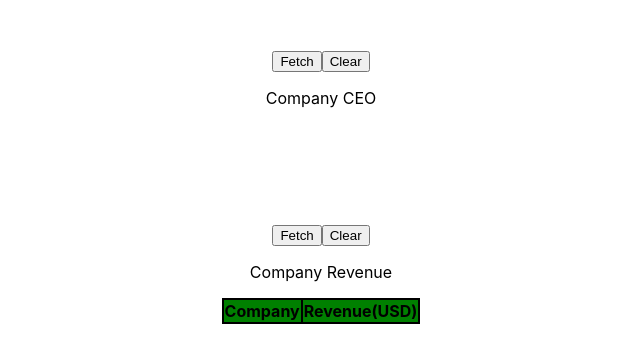
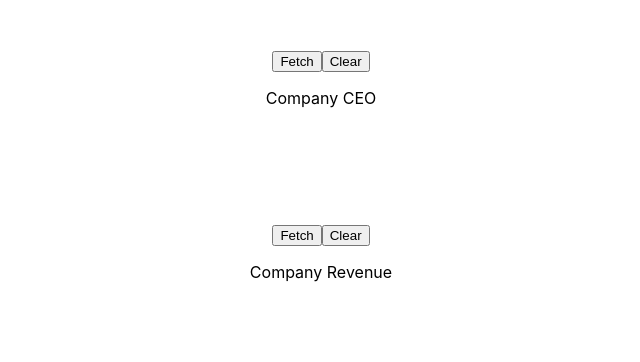
Before and after one commit to satyabratasaha-me/reactjs-training, a React (Create React App) app: page / in a window 1280 px wide. Shown: the top 362 px of the page, without its empty margins (319-959 px from the left). Built offline with nearby package versions, Linux system fonts and the light colour scheme.

Commit message:
9_Implement HOC for both containers

```diff
--- a/src/containers/CompanyCeo.js
+++ b/src/containers/CompanyCeo.js
@@ -1,7 +1,7 @@
 import React, {Component} from 'react'
 import TableComponent from '../components/Table'
 import enhancedTable from '../hoc/enhancedTable'
-import getData from '../data/company_ceo'
+import {getCompanyCeo} from '../data/data'
 
 class CompanyCeo extends Component {
 
@@ -32,4 +32,4 @@ class CompanyCeo extends Component {
 
 }
 
-export default enhancedTable(CompanyCeo, getData);
+export default enhancedTable(CompanyCeo, getCompanyCeo);
--- a/src/containers/CompanyRevenue.js
+++ b/src/containers/CompanyRevenue.js
@@ -1,52 +1,16 @@
 import React, {Component} from 'react'
 import TableComponent from '../components/Table'
+import enhancedTable from '../hoc/enhancedTable'
+import {getCompanyRevenue} from '../data/data'
 
 class CompanyRevenue extends Component {
-
-    constructor(props){
-        super(props);
-        this.state = {
-            'headers' : ['Company', 'Revenue(USD)'],
-            'items' : []
-        }
-    }
-
-    fetchHandler = () => {
-        this.setState({
-            'items' : [
-                {
-                    'Company' : 'Apple',
-                    'Revenue(USD)' : '$111.4 billion'
-                },
-                {
-                    'Company' : 'Google',
-                    'Revenue(USD)' : '$741 billion'
-                },
-                {
-                    'Company' : 'Amazon',
-                    'Revenue(USD)' : '$233 billion'
-                }
-            ],
-        })
-    }
-
-    clearHandler = () => {
-        this.setState({
-            'items' : [],
-        })
-    }
-
 
 
     render(){
 
-        const headers = this.state.headers.map((header,index) => {
-            return(
-                <th key={index}>{header}</th>
-            )
-        })
+        const {header,item} = this.props
 
-        const items = this.state.items.map((item,index) => {
+        const items = item.map((item,index) => {
             return(
                 <tr key = {index}>
                     <td>{item.Company}</td>
@@ -57,11 +21,8 @@ class CompanyRevenue extends Component {
 
 
         return(
-            <div style={{padding:'50px'}}>
-                <button onClick={this.fetchHandler.bind(this)}>Fetch</button>
-                <button onClick={this.clearHandler.bind(this)}>Clear</button>
-                <TableComponent headers={headers} items={items}>Company Revenue</TableComponent>
-            </div>
+            <TableComponent headers={header} items={items}>Company Revenue</TableComponent>
+
         )
 
     }
@@ -69,4 +30,4 @@ class CompanyRevenue extends Component {
 
 }
 
-export default CompanyRevenue;
+export default enhancedTable(CompanyRevenue,getCompanyRevenue);
--- a/src/data/company_ceo.js
+++ b/src/data/data.js
@@ -1,4 +1,4 @@
-const getData = () => {
+export const getCompanyCeo = () => {
     return{
         'items':[
             {
@@ -22,4 +22,22 @@ const getData = () => {
     }
 }
 
-export default getData;
+export const getCompanyRevenue = () => {
+    return{
+        'items' : [
+            {
+                'Company' : 'Apple',
+                'Revenue(USD)' : '$111.4 billion'
+            },
+            {
+                'Company' : 'Google',
+                'Revenue(USD)' : '$741 billion'
+            },
+            {
+                'Company' : 'Amazon',
+                'Revenue(USD)' : '$233 billion'
+            }
+        ],
+        'headers' : ['Company','Revenue(USD)']
+    }
+}
```
